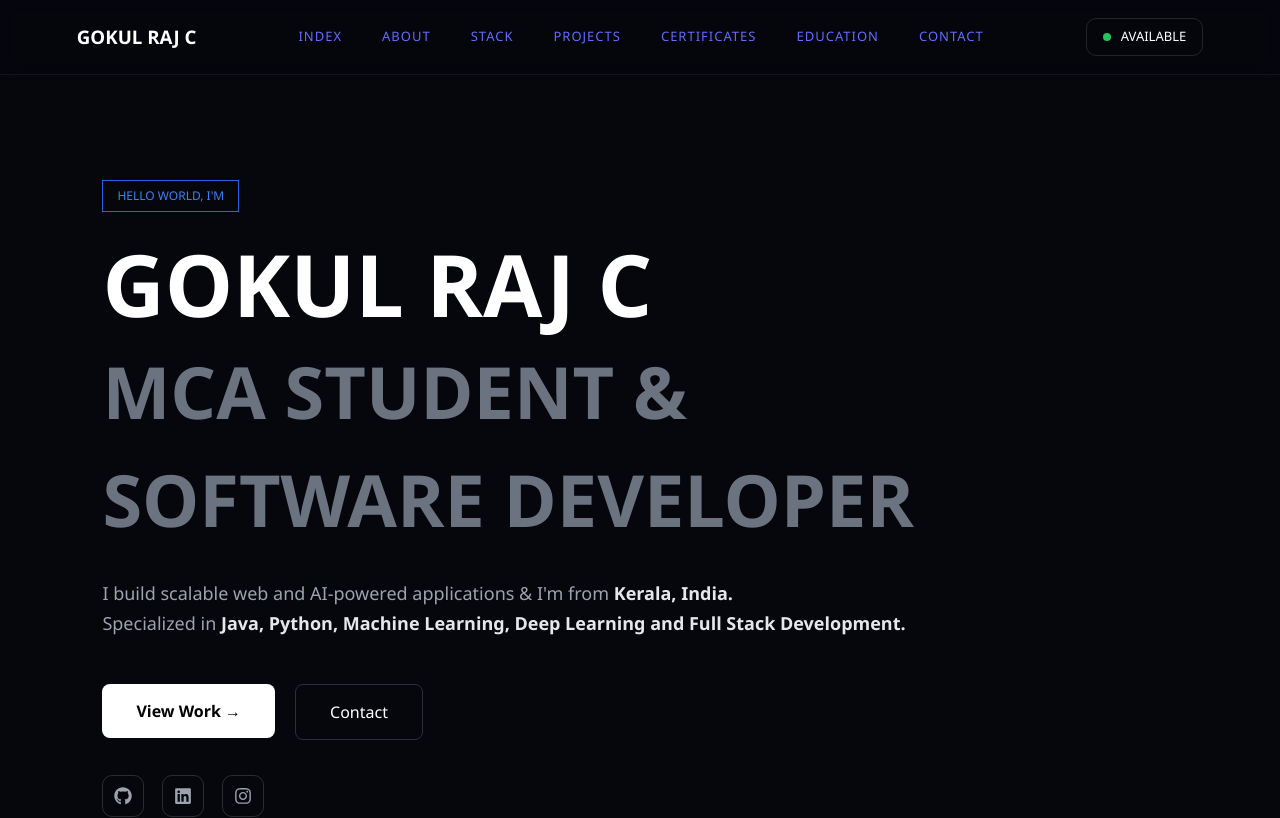
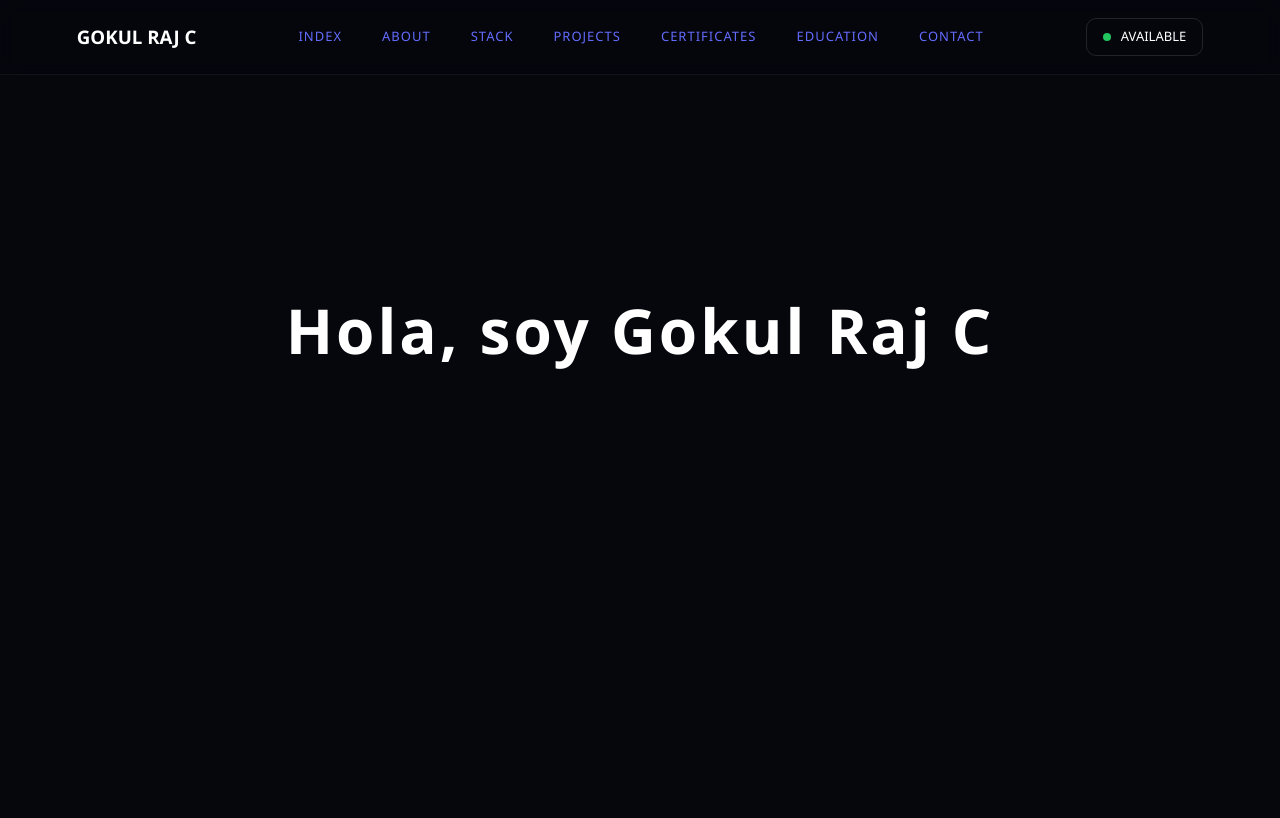
Before and after one commit to gokul-raj-c/portfolio, a React (Vite) app: page / in a window 1280 px wide. Shown: the top 818 px of the page. Built offline with nearby package versions, Linux system fonts and the light colour scheme.

Commit message:
hero section updated

```diff
--- a/index.html
+++ b/index.html
@@ -4,7 +4,7 @@
     <meta charset="UTF-8" />
     <link rel="icon" type="image/svg+xml" href="/vite.svg" />
     <meta name="viewport" content="width=device-width, initial-scale=1.0" />
-    <title>portfolio</title>
+    <title>Gokul Raj C | Portfolio</title>
   </head>
   <body>
     <div id="root"></div>
--- a/src/App.css
+++ b/src/App.css
@@ -893,3 +893,49 @@ body{
 section{
   padding:120px 80px;
 }
+
+/* INTRO SECTION */
+.intro-name{
+  height:80vh;
+  display:flex;
+  flex-direction:column;
+  align-items:center;
+  justify-content:center;
+  text-align:center;
+}
+
+/* MAIN NAME */
+.name-animation{
+  font-size:72px;
+  font-weight:800;
+  letter-spacing:3px;
+  color:white;
+  animation: glowText 2s ease-in-out infinite alternate;
+}
+
+/* LANGUAGE TEXT */
+.name-languages{
+  margin-top:20px;
+  font-size:62px;
+  font-weight:800;
+  letter-spacing:3px;
+  color:white;
+  animation: fadeText 0.4s ease;
+  transition:0.1s;
+}
+
+
+@keyframes fadeText{
+  from{opacity:0; transform:translateY(5px);}
+  to{opacity:1; transform:translateY(0);}
+}
+
+.cursor{
+  margin-left:4px;
+  animation: blink 1s infinite;
+}
+
+@keyframes blink{
+  0%,100%{opacity:1;}
+  50%{opacity:0;}
+}
--- a/src/App.jsx
+++ b/src/App.jsx
@@ -1,6 +1,6 @@
 import React from "react";
 import "./App.css";
-import { useState } from "react";
+import { useState,useEffect} from "react";
 
 import { FaCode } from "react-icons/fa";
 import { VscVscode } from "react-icons/vsc";
@@ -170,9 +170,35 @@ const CERTIFICATES = [
   }
 ];
 
+const languages = [
+  "Hello, I'm Gokul Raj C",
+  "നമസ്കാരം, ഞാൻ Gokul Raj C",
+  "नमस्ते, मैं Gokul Raj C हूँ",
+  "Hola, soy Gokul Raj C",
+  "こんにちは、私は Gokul Raj C です",
+  "你好，我是 Gokul Raj C",
+];
+
+
 
 function App() {
   const [selectedProject, setSelectedProject] = useState(null);
+
+  const [currentLang, setCurrentLang] = useState(languages[0]);
+
+useEffect(() => {
+  let index = 0;
+
+  const interval = setInterval(() => {
+    index = (index + 1) % languages.length;
+    setCurrentLang(languages[index]);
+  }, 700);
+
+  return () => clearInterval(interval);
+}, []);
+
+
+
   return (
     <div className="main">
 
@@ -180,7 +206,9 @@ function App() {
       <nav className="navbar">
 
         <div className="logo">
-          <h3>GOKUL RAJ C</h3>
+         <a style={{ color: "white", textDecoration: "none" }} href="#">
+    <h3>GOKUL RAJ C</h3>
+  </a>
         </div>
 
        <ul className="nav-links">
@@ -199,6 +227,12 @@ function App() {
         </div>
 
       </nav>
+
+      <section id="#" className="intro-name">
+  <p className="name-languages">
+    {currentLang}
+  </p>
+</section>
 
       {/* ===== HERO ===== */}
       <section id="home" className="hero">
```
